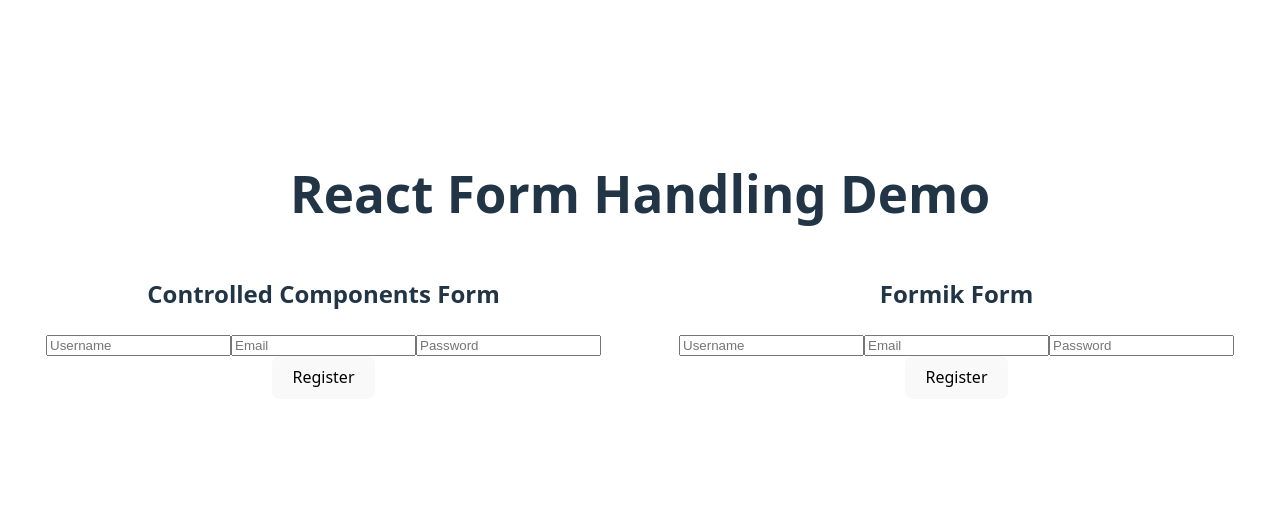
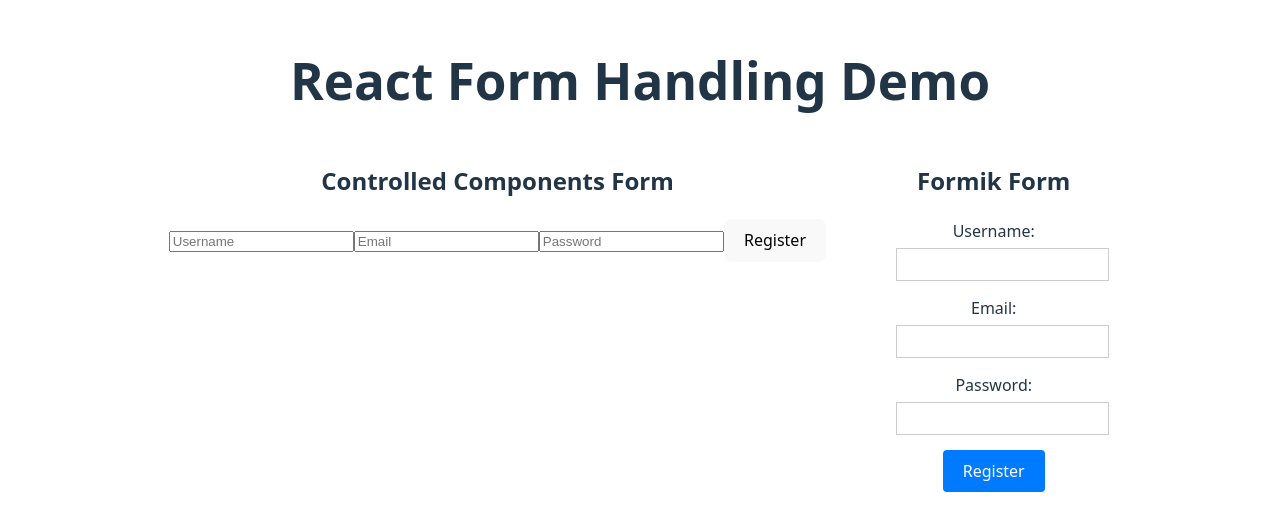
Before and after one commit to 1olusola/alx-fe-reactjs, a React (Vite) app in the folder form-handling-react/: page / in a window 1280 px wide. Shown: the part 135-666 px from the top of the page. Built offline with nearby package versions, Linux system fonts and the light colour scheme.

Commit message:
Refactor form validation and submission logic

```diff
--- a/form-handling-react/src/components/formikForm.js
+++ b/form-handling-react/src/components/formikForm.js
@@ -1,34 +1,111 @@
-import { Formik, Form, Field, ErrorMessage } from "formik";
-import * as Yup from "yup";
+import React from 'react';
+import { Formik, Form, Field, ErrorMessage } from 'formik';
+import * as Yup from 'yup';
 
-const schema = Yup.object({
-  username: Yup.string().required("Required"),
-  email:    Yup.string().email("Invalid email").required("Required"),
-  password: Yup.string().min(4, "Too short").required("Required")
+// Validation schema using Yup
+const validationSchema = Yup.object().shape({
+  username: Yup.string()
+    .required('Username is required')
+    .min(3, 'Username must be at least 3 characters'),
+  email: Yup.string()
+    .email('Invalid email address')
+    .required('Email is required'),
+  password: Yup.string()
+    .required('Password is required')
+    .min(6, 'Password must be at least 6 characters')
 });
 
-export default function FormikForm() {
+const FormikForm = () => {
+  const initialValues = {
+    username: '',
+    email: '',
+    password: ''
+  };
+
+  const handleSubmit = (values, { setSubmitting, resetForm }) => {
+    console.log('Form submitted:', values);
+    // Mock API call
+    setTimeout(() => {
+      alert('Registration successful!');
+      setSubmitting(false);
+      resetForm();
+    }, 1000);
+  };
+
   return (
     <Formik
-      initialValues={{ username: "", email: "", password: "" }}
-      validationSchema={schema}
-      onSubmit={(vals, { resetForm }) => {
-        alert("Registered (Formik): " + JSON.stringify(vals, null, 2));
-        resetForm();
-      }}
+      initialValues={initialValues}
+      validationSchema={validationSchema}
+      onSubmit={handleSubmit}
     >
-      <Form>
-        <Field name="username" placeholder="Username" />
-        <ErrorMessage name="username" component="div" style={{ color: "red" }} />
+      {({ isSubmitting, errors, touched }) => (
+        <Form style={{ maxWidth: '400px', margin: '20px' }}>
+          <div style={{ marginBottom: '15px' }}>
+            <label htmlFor="username" style={{ display: 'block', marginBottom: '5px' }}>
+              Username:
+            </label>
+            <Field
+              type="text"
+              name="username"
+              style={{
+                width: '100%',
+                padding: '8px',
+                border: errors.username && touched.username ? '1px solid red' : '1px solid #ccc'
+              }}
+            />
+            <ErrorMessage name="username" component="div" style={{ color: 'red', fontSize: '14px' }} />
+          </div>
 
-        <Field name="email" placeholder="Email" />
-        <ErrorMessage name="email" component="div" style={{ color: "red" }} />
+          <div style={{ marginBottom: '15px' }}>
+            <label htmlFor="email" style={{ display: 'block', marginBottom: '5px' }}>
+              Email:
+            </label>
+            <Field
+              type="email"
+              name="email"
+              style={{
+                width: '100%',
+                padding: '8px',
+                border: errors.email && touched.email ? '1px solid red' : '1px solid #ccc'
+              }}
+            />
+            <ErrorMessage name="email" component="div" style={{ color: 'red', fontSize: '14px' }} />
+          </div>
 
-        <Field name="password" placeholder="Password" type="password" />
-        <ErrorMessage name="password" component="div" style={{ color: "red" }} />
+          <div style={{ marginBottom: '15px' }}>
+            <label htmlFor="password" style={{ display: 'block', marginBottom: '5px' }}>
+              Password:
+            </label>
+            <Field
+              type="password"
+              name="password"
+              style={{
+                width: '100%',
+                padding: '8px',
+                border: errors.password && touched.password ? '1px solid red' : '1px solid #ccc'
+              }}
+            />
+            <ErrorMessage name="password" component="div" style={{ color: 'red', fontSize: '14px' }} />
+          </div>
 
-        <button type="submit">Register</button>
-      </Form>
+          <button
+            type="submit"
+            disabled={isSubmitting}
+            style={{
+              padding: '10px 20px',
+              backgroundColor: isSubmitting ? '#6c757d' : '#007bff',
+              color: 'white',
+              border: 'none',
+              borderRadius: '4px',
+              cursor: isSubmitting ? 'not-allowed' : 'pointer'
+            }}
+          >
+            {isSubmitting ? 'Submitting...' : 'Register'}
+          </button>
+        </Form>
+      )}
     </Formik>
   );
-}
+};
+
+export default FormikForm;
```
